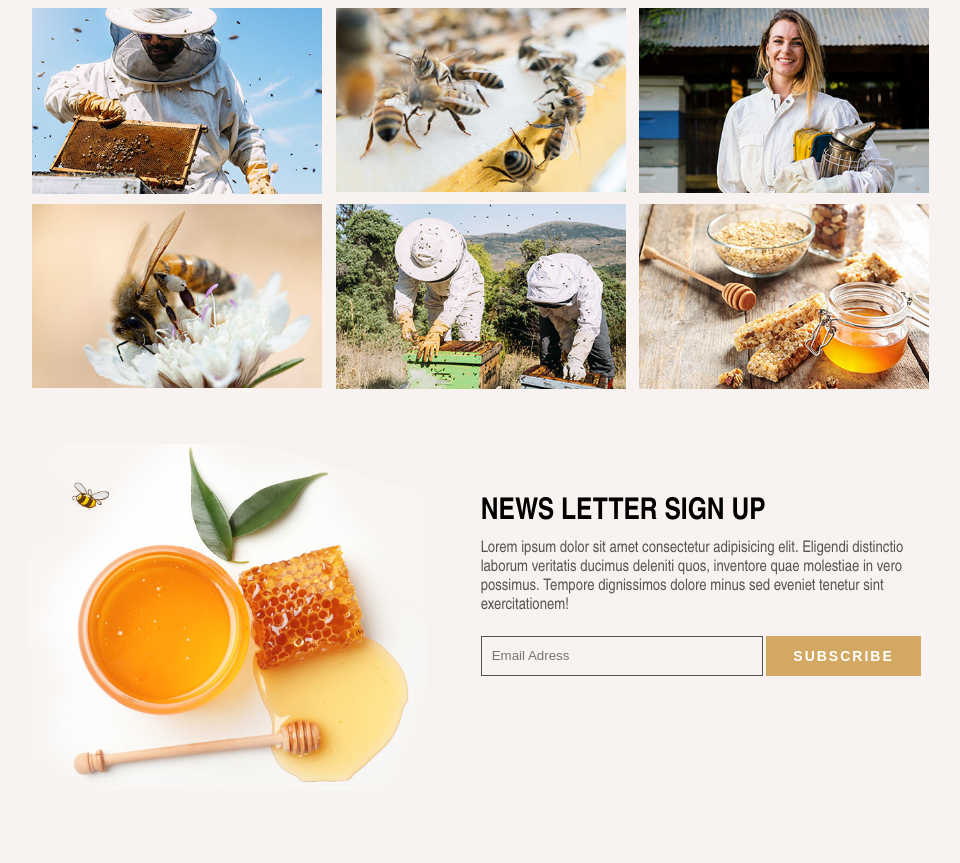
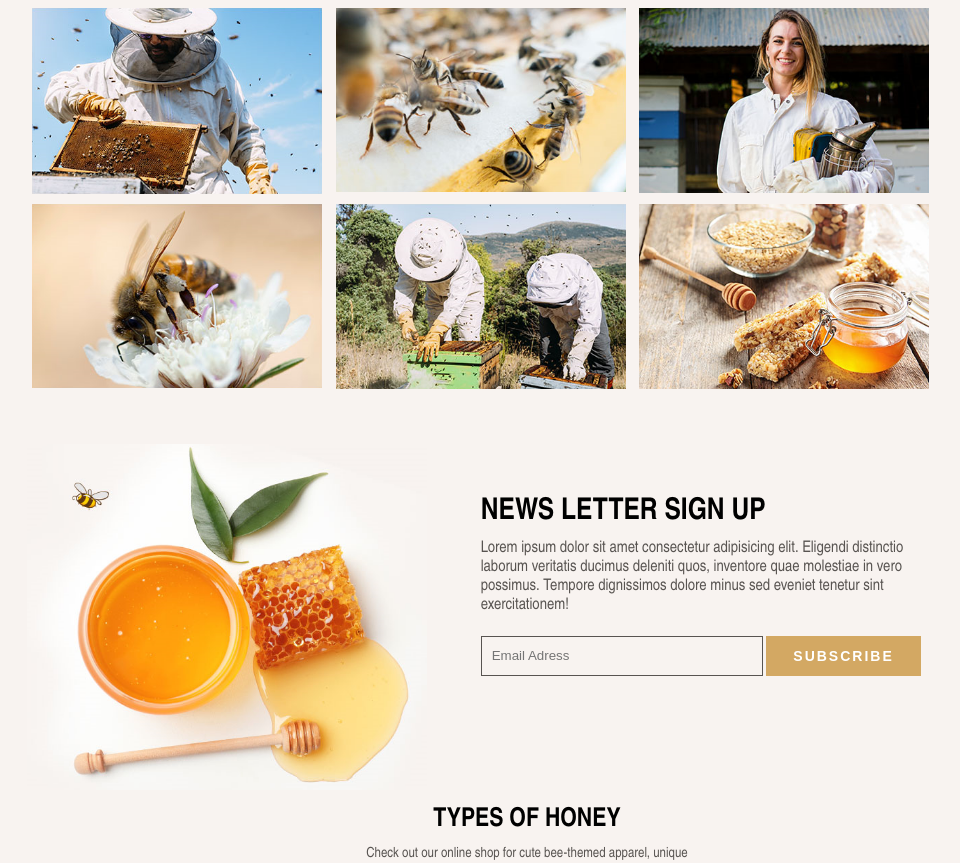
Before and after one commit to ArturasKi/7-honeybee, a website: page index.html in a window 1280 px wide. Shown: the part 2557-3420 px from the top of the page, without its empty margins (113-1073 px from the left). Before the commit the page ends 3347 px from the top, so only its background shows below. Drawn offline with Linux system fonts and the light colour scheme.

Commit message:
Types of honey

```diff
--- a/index.html
+++ b/index.html
@@ -101,6 +101,10 @@
             <input class="email" type="email" placeholder="Email Adress">
             <button class="btn-sub">SUBSCRIBE</button>
         </div>
+        <div>
+            <h2 class="h-4">TYPES OF HONEY</h2>
+            <p class="text-3">Check out our online shop for cute bee-themed apparel, unique</p>
+        </div>
     </main>
     <footer>
 
```
